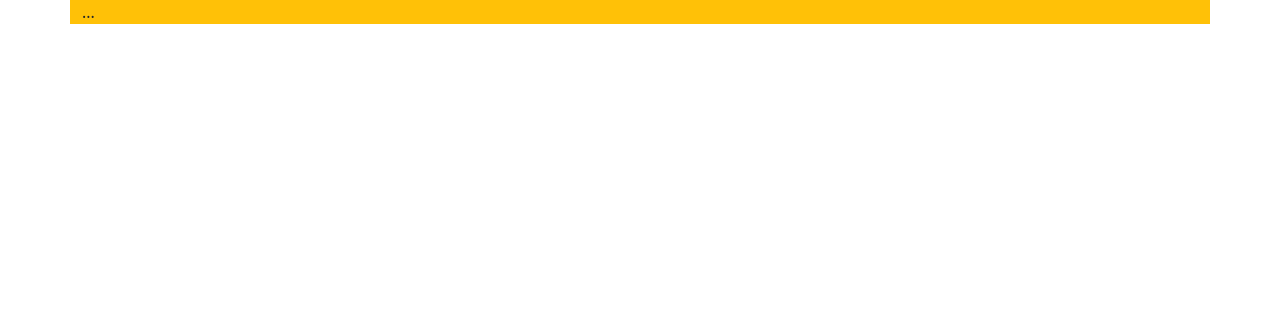
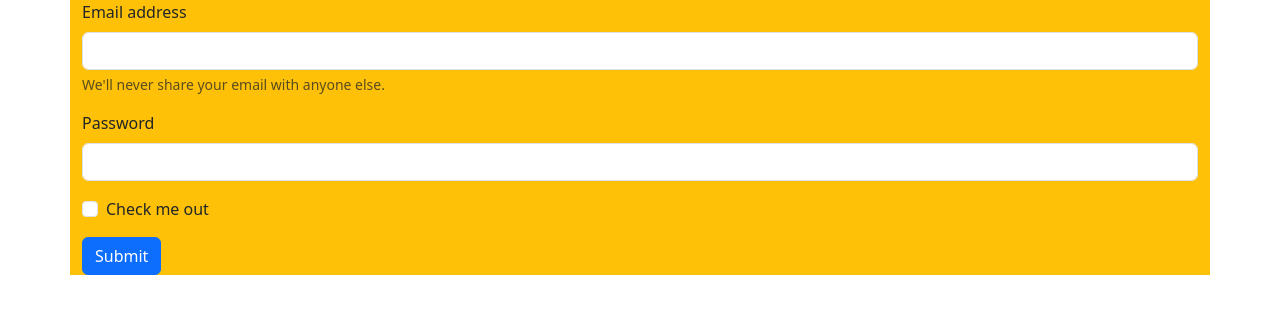
Before and after one commit to askdebb/Task-Planner-App, a plain HTML site: page index.html in a window 1280 px wide. Drawn offline with nearby package versions, Linux system fonts and the light colour scheme.

Commit message:
added form

```diff
--- a/index.html
+++ b/index.html
@@ -11,7 +11,22 @@
 </head>
 <body>
     <div class="container bg-warning">
-        ...
+        <form>
+            <div class="mb-3">
+              <label for="exampleInputEmail1" class="form-label">Email address</label>
+              <input type="email" class="form-control" id="exampleInputEmail1" aria-describedby="emailHelp">
+              <div id="emailHelp" class="form-text">We'll never share your email with anyone else.</div>
+            </div>
+            <div class="mb-3">
+              <label for="exampleInputPassword1" class="form-label">Password</label>
+              <input type="password" class="form-control" id="exampleInputPassword1">
+            </div>
+            <div class="mb-3 form-check">
+              <input type="checkbox" class="form-check-input" id="exampleCheck1">
+              <label class="form-check-label" for="exampleCheck1">Check me out</label>
+            </div>
+            <button type="submit" class="btn btn-primary">Submit</button>
+          </form>
       </div>
 
     <script src="https://cdn.jsdelivr.net/npm/bootstrap@5.3.3/dist/js/bootstrap.bundle.min.js" integrity="sha384-YvpcrYf0tY3lHB60NNkmXc5s9fDVZLESaAA55NDzOxhy9GkcIdslK1eN7N6jIeHz" crossorigin="anonymous"></script>
```
